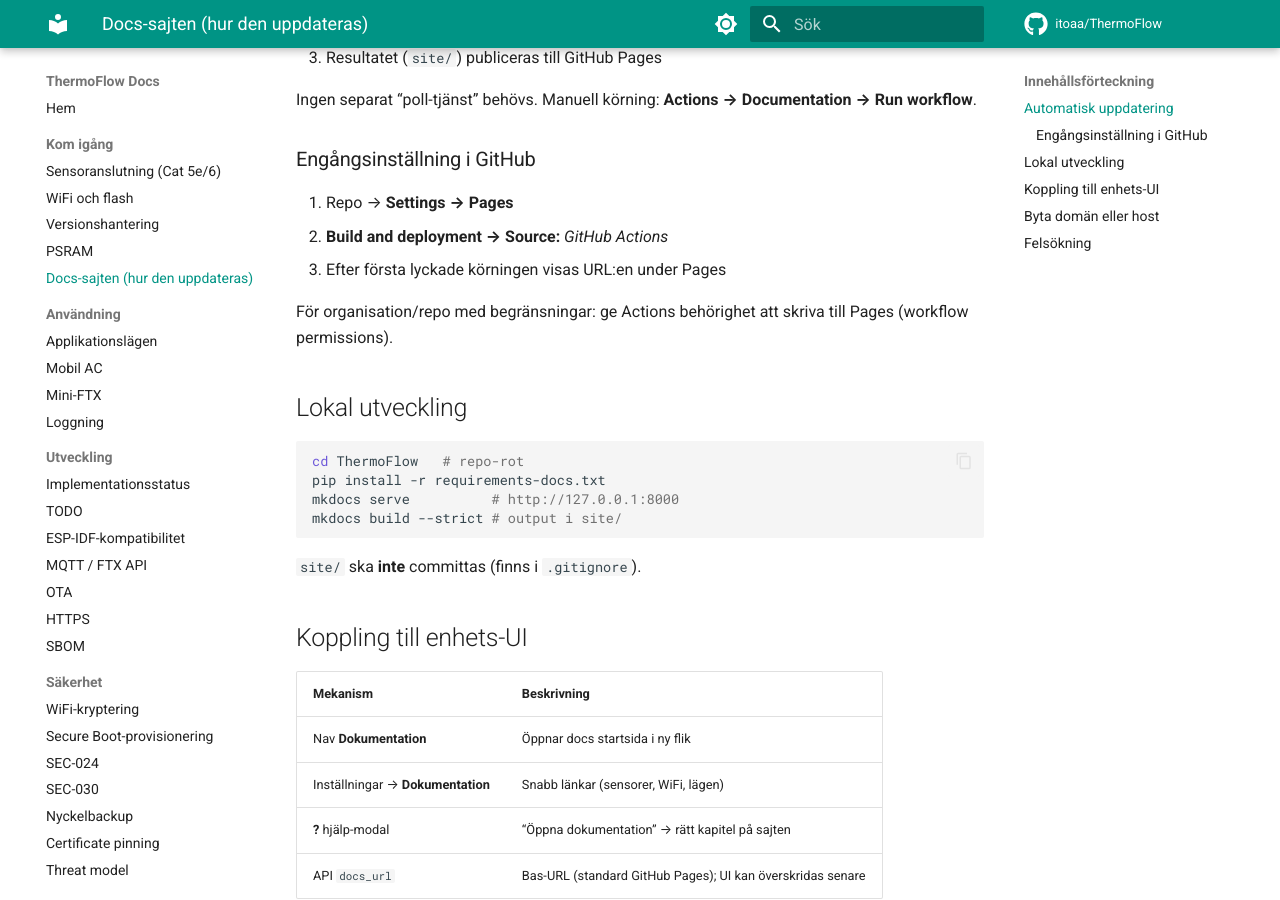
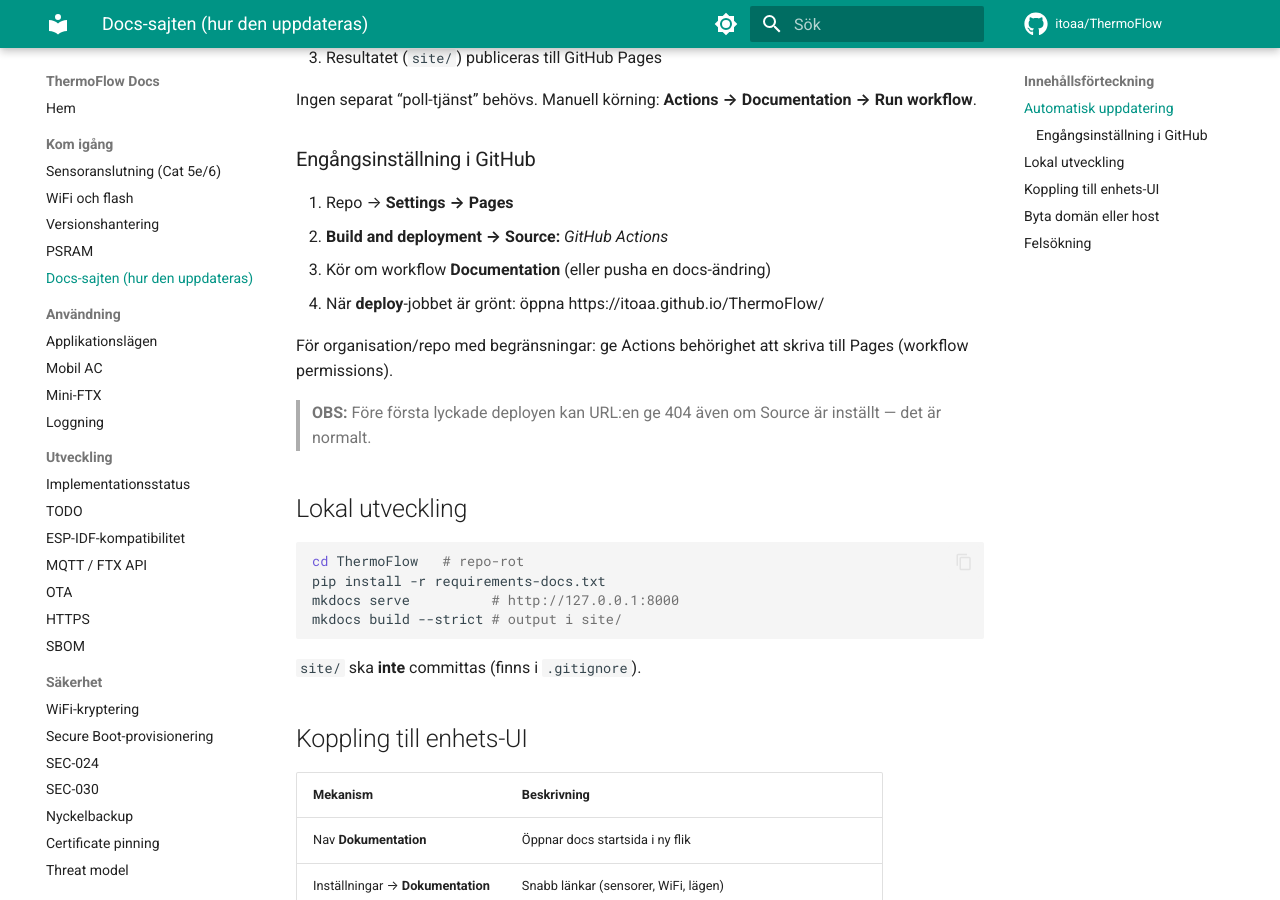
Before and after one commit to itoaa/ThermoFlow, an MkDocs documentation site: the page built from docs/DOCS_SITE.md, in a window 1280 px wide and 900 px high, scrolled down 625 px. Built offline with MkDocs 1.6.1 and Material for MkDocs 9.7.7, drawn with Linux system fonts in a browser that asks for light colours; comment, search, counter and statistics services are not loaded.

Commit message:
docs: re-trigger Pages deploy after enabling GitHub Actions source

```diff
--- a/docs/DOCS_SITE.md
+++ b/docs/DOCS_SITE.md
@@ -23,9 +23,12 @@ Ingen separat “poll-tjänst” behövs. Manuell körning: **Actions → Docume
 
 1. Repo → **Settings → Pages**
 2. **Build and deployment → Source:** *GitHub Actions*
-3. Efter första lyckade körningen visas URL:en under Pages
+3. Kör om workflow **Documentation** (eller pusha en docs-ändring)
+4. När **deploy**-jobbet är grönt: öppna https://itoaa.github.io/ThermoFlow/
 
 För organisation/repo med begränsningar: ge Actions behörighet att skriva till Pages (workflow permissions).
+
+> **OBS:** Före första lyckade deployen kan URL:en ge 404 även om Source är inställt — det är normalt.
 
 ## Lokal utveckling
 
```
